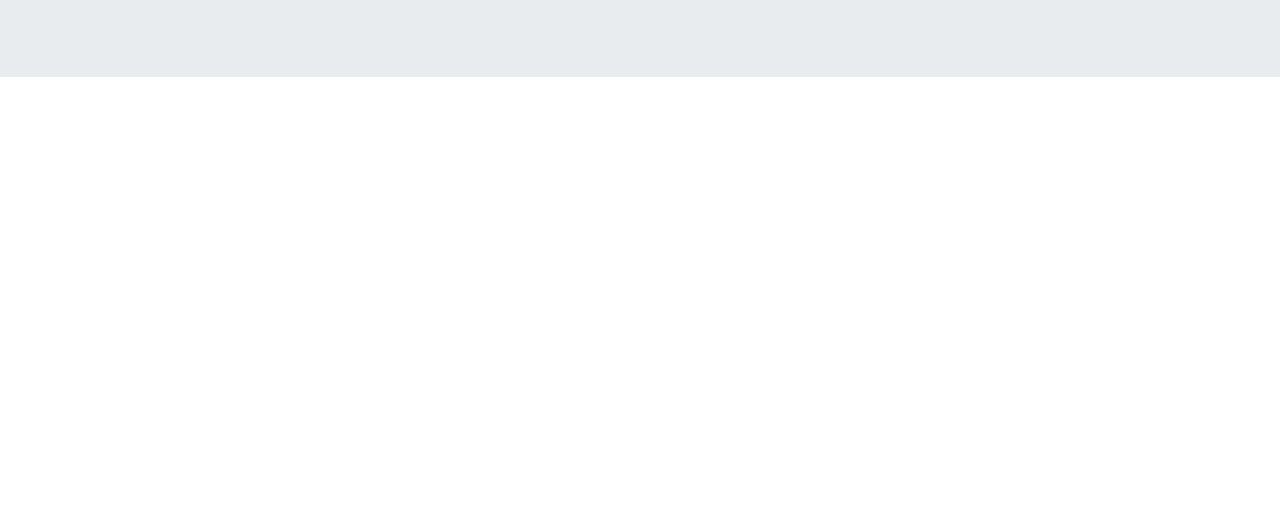
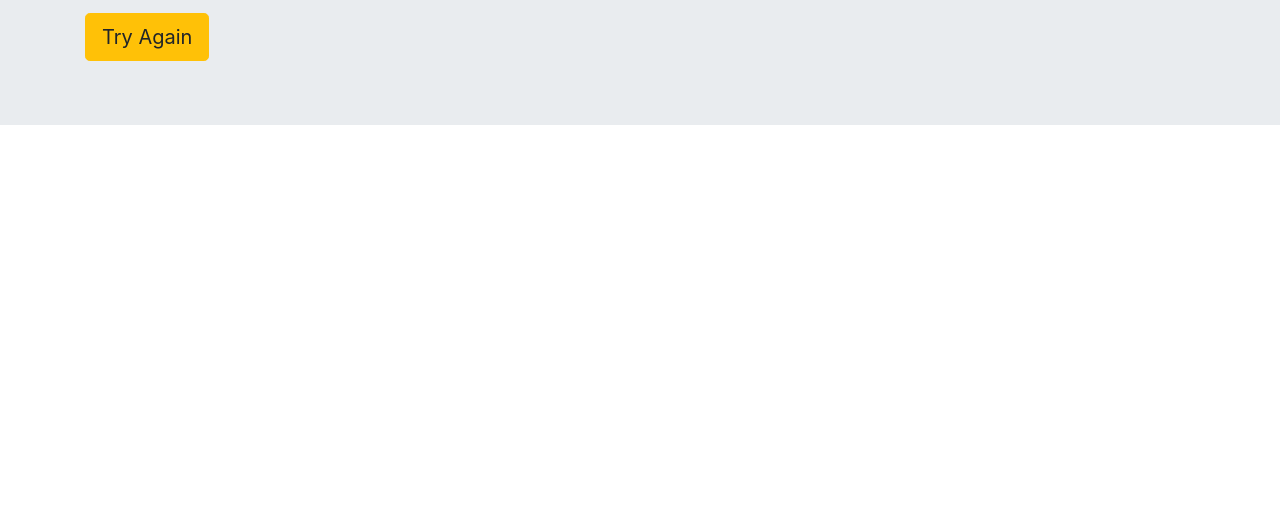
Before and after one commit to polysplitter/Newsletter-Signup, a website: page failure.html in a window 1280 px wide. Shown: the part 268-800 px from the top of the page. Drawn offline with nearby package versions, Linux system fonts and the light colour scheme.

Commit message:
allow for retry

```diff
--- a/failure.html
+++ b/failure.html
@@ -15,6 +15,9 @@
         <p class="lead">
             There was a problem signing you up. Please try again or contact the developer!
         </p>
+        <form action="/failure" method="POST">
+            <button class="btn btn-lg btn-warning" type="submit" name="button">Try Again</button>
+        </form>
       </div>
     </div>
 
```
Also changed, not shown: app.js (+6 -1 lines).
